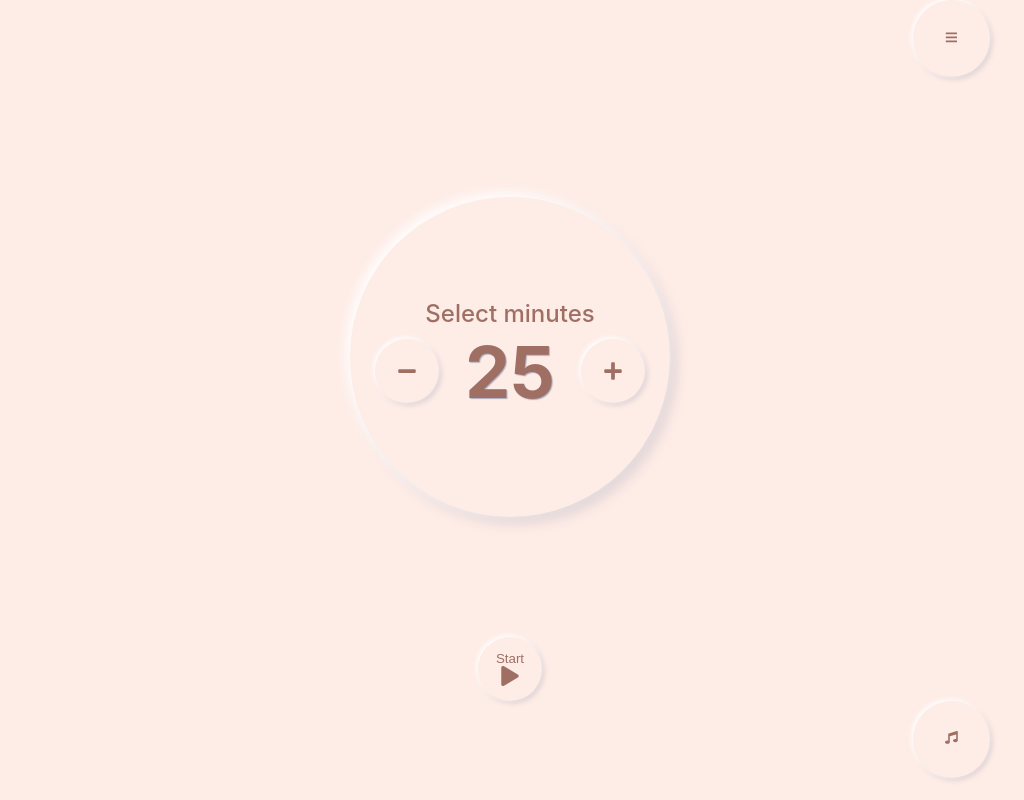
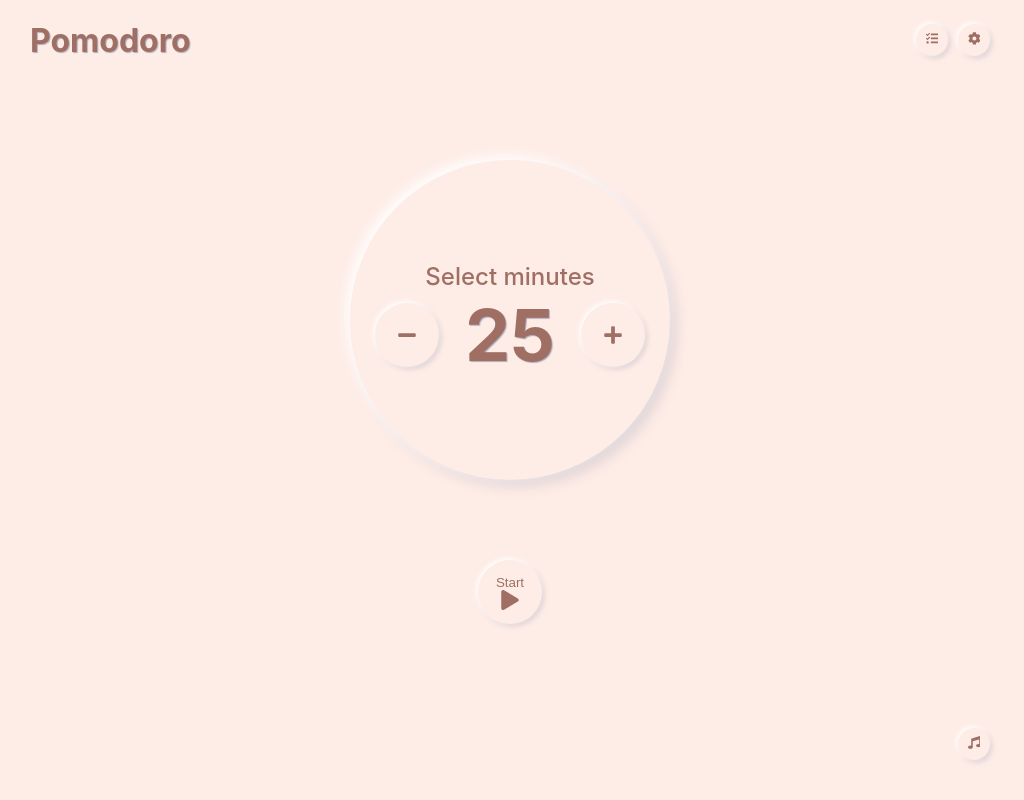
Before and after one commit to itskarelleh/neomorphism-pomodoro, a React (Create React App) app: page / in a window 1280 px wide. Shown: the whole page, without its empty margins (130-1154 px from the left). Built offline with nearby package versions, Linux system fonts and the light colour scheme.

Commit message:
Updates to SCSS

```diff
--- a/src/App.scss
+++ b/src/App.scss
@@ -20,9 +20,9 @@ $sunken-shadow: 6.125px 6.125px 4.083333492279053px 0px #AEAEC033 inset;
 $sunken-highlight: -4.083333492279053px -4.083333492279053px 4.083333492279053px 0px #FFFFFFB2 inset;
 //dimension
 $rounded: 50%;
-$timer-circle: 75vw;
-$btn-size: 15vw;
-$btn-size-small: 6vw;
+$timer-circle: 18rem;
+$btn-size: 4rem;
+$btn-size-small: 2rem;
 $watch: 218px;
 $phone: 320px;
 $small-tablet: 600px;
@@ -54,6 +54,13 @@ h6 {
   display: flex;
   align-items: center;
   justify-content: flex-end;
+  width: 100%;
+}
+
+.flex-space {
+  display: flex;
+  align-items: center;
+  justify-content: space-between;
   width: 100%;
 }
 
@@ -102,9 +109,9 @@ h6 {
     filter: drop-shadow(1px 1px 1px #aeaec0);
 }
 
-.timer {
+#timer {
   @extend .flex-center;
-  height: 70%;
+  height: 60%;
   width: 100%;
 }
 
@@ -114,10 +121,14 @@ h6 {
 
 .controls {
   width: 100%;
-  .timer-controls {
-    display: flex;
-    justify-content: space-evenly;
-  }
+
+}
+
+.timer-controls {
+  width: 75%;
+  display: flex;
+  justify-content: space-evenly;
+  margin: 0 auto;
 }
 
 .timer-container {
@@ -147,6 +158,14 @@ h6 {
   border-radius: inherit;
   width: 100%;
   height: 100%;
+}
+
+#controls {
+  width: 100%;
+  height: 25%;
+  display: flex;
+  flex-direction: column;
+  justify-content: space-between;
 }
 
 .btn-inner {
@@ -189,7 +208,7 @@ h6 {
 
 .btn-long {
   @extend .timer-btn;
-  height: 15vw;
+  height: 15rem;
   min-width: 100%;
   background: none;
   border-radius: 50px;
@@ -214,8 +233,8 @@ h6 {
 
 .btn-small {
   @extend .raised-soft;
-  width: 6vw;
-  height: 6vw;
+  width: $btn-size-small;
+  height: $btn-size-small;
   font-size: 0.8rem;
   background: none;
   border: none;
@@ -258,13 +277,23 @@ h6 {
   background: $primary;
 }
 
+#header {
+  height: 10%;
+  button {
+    margin-right: 10px;
+  }
+
+  :last-child {
+    margin: 0px;
+  }
+}
+
 #menu-head {
   margin-left: 25px;
 }
 
 #brand-title {
-    color: $primary;
-    margin-left: 25px;
+    color: $text;
     font-size: 2rem;
     @extend .raised-text;
 }
@@ -281,10 +310,10 @@ h6 {
     width: 50vw;
   }
 
-  .timer-btn {
-    height: 12vw;
-    width:12vw
-  }
+  // .timer-btn {
+  //   height: 12vw;
+  //   width:12vw
+  // }
 }
 
 @media (min-width: $tablet) and (max-width: $laptop) {
@@ -293,10 +322,10 @@ h6 {
     width: 45vw;
   }
 
-  .timer-btn {
-    width: 8vw;
-    height: 8vw;
-  }
+  // .timer-btn {
+  //   width: 8vw;
+  //   height: 8vw;
+  // }
 }
 
 @media screen and (min-width: $laptop) and (max-width: $desktop){
@@ -305,10 +334,10 @@ h6 {
     width: 25vw;
   }
 
-  .timer-btn {
-    width: 5vw;
-    height: 5vw;
-  }
+  // .timer-btn {
+  //   width: 5vw;
+  //   height: 5vw;
+  // }
 }
 
 @media screen and (min-width: $desktop) {
--- a/src/components/Pomodoro.js
+++ b/src/components/Pomodoro.js
@@ -2,11 +2,7 @@ import React, { useState, useEffect } from 'react';
 import TimerDisplay from './displays/TimerDisplay';
 import AudioButton from './inputs/AudioButton';
 import { InitialControls, TimerRunningControls } from './inputs/ButtonGroups';
-
-const sessionTimes = [
-    { type: "Running", min: 15, default:25, max: 60 },
-    { type: "Break", min: 5, default: 5, max: 15 }
-];
+import { sessionTimes } from '../enums';
 
 export default function Pomodoro() {
 
@@ -14,16 +10,16 @@ export default function Pomodoro() {
     const [ running, setRunning ] = useState(false);
     const [ time, setTime ] = useState(sessionTimes[0].default);
     const [ sessionType, setSessionType ] = useState(null);
-    const [ sound, setSound ] = useState(null);
+    const [ sound, setSound ] = useState('');
+    // const [ audio ] = useState(new Audio())
+    var audio = new Audio(sound);
 
-    var audio = new Audio(sound);
+    audio.load();
 
     const startTimer = () => {
         setRunning(true);
         setTimerInterval(setInterval(tick, 1000));
-        if(sound !== null) {
-            audio.play();
-        }
+        audio.play();
         if(!sessionType) {
             setTime(prev => time > 0 ? (prev * 60) : sessionTimes[0].default);
         } else {
@@ -32,10 +28,21 @@ export default function Pomodoro() {
         setSessionType(prev => !prev ? sessionTimes[0].type : prev);
     }
 
+    const stopSound = () => {
+        setSound('');
+        audio.src = '';
+        audio.pause();
+        audio.currentTime = 0;
+    }
+
     const stopTimer = () => {
         clearInterval(timerInterval);
         setTimerInterval(null);
         setRunning(false);
+        audio.src = '';
+        audio.currentTime = 0;
+        setSound('');
+
         if(time === 0 && sessionType === sessionTimes[0].type) {
             setTime(5);
             setSessionType(sessionTimes[1].type);
@@ -46,6 +53,7 @@ export default function Pomodoro() {
     }
 
     const pauseTimer = () => {
+        audio.pause();
         clearInterval(timerInterval);
         setRunning(false);
         setTime(prev => time > 0 ? (prev) : sessionTimes[0].default);
@@ -83,30 +91,34 @@ export default function Pomodoro() {
         setTime(previousValue => previousValue - 1);
     }
 
+    const toggleSound = () => {
+    }
+
     useEffect(() => {
+        if(audio.currentTime === 0 && time > 0) {
+            audio.loop = true;
+        }
 
         if(time === 0) {
             stopTimer();
-            // audio.pause;
         }
-
-    }, [sound]);
+    });
 
     return (
         <>
-           <div className="timer">
+           <div id="timer">
            <TimerDisplay time={time} setTime={setTime}
             sessionType={sessionType}
             isRunning={running} />
            </div>
-           <div className="controls">
+           <div id="controls">
                {running ? <TimerRunningControls stop={stopTimer}
                play={togglePausePlay} reset={resetTimer} running={running}
                 /> :
                 <InitialControls sessionType={sessionType}
                 start={startTimer} reset={resetTimer} />}
                <div className="settings">
-                    <AudioButton setSound={setSound} />
+                    <AudioButton sound={sound} setSound={setSound} />
                 </div>
            </div>
         </>
--- a/src/components/displays/Menu.js
+++ b/src/components/displays/Menu.js
@@ -1,29 +1,51 @@
 import React, { useState } from 'react';
 import Button from '../inputs/Button';
-import { FaBars, FaTimes } from 'react-icons/fa';
+import { FaTasks, FaCog, FaTimes } from 'react-icons/fa';
+import TodoList from './TodoList';
 
-const MenuContainer = ({ handleClick }) => (
+const MenuContainer = ({ handleClick, children }) => (
     <div id="menu">
         <div id="menu-head" className="flex-start">
-        <div className="icon">
-            <FaTimes onClick={handleClick} />
+            <div className="icon">
+                <FaTimes onClick={handleClick} />
+            </div>
+            {/* <h1 id="brand-title" style={{ marginLeft: '25px'}}>Pomodoro</h1> */}
         </div>
-        <h1 id="brand-title"
-        style={{ marginLeft: '25px'}}>Pomodoro</h1>
+        <div className="menu-content">
+            {children}
         </div>
     </div>
 )
 
-export default function Menu() {
+const MenuButton = ({ icon, children }) => {
     const [ open, setOpen ] = useState(false);
     const toggleOpen = () => setOpen(!open);
 
     return (
-        <header className="flex-end">
-            {open && <MenuContainer handleClick={toggleOpen}/> }
-            <Button handleClick={toggleOpen}>
-                <FaBars />
-            </Button>
+        <>
+        {open &&
+        <MenuContainer handleClick={toggleOpen}>
+            {children}
+        </MenuContainer> }
+        <Button handleClick={toggleOpen} icon={icon} />
+        </>
+    )
+}
+
+export default function Menu() {
+
+    return (
+        <header id="header" className="flex-space">
+            <h1 id="brand-title">Pomodoro</h1>
+            <div>
+                <MenuButton icon={<FaTasks />}>
+                    <h3 className="raised-text">Tasks</h3>
+                    <TodoList />
+                </MenuButton>
+                <MenuButton icon={<FaCog />}>
+                    <h3 className="raised-text">Settings</h3>
+                </MenuButton>
+            </div>
         </header>
     )
 }
--- /dev/null
+++ b/src/components/displays/TodoList.js
@@ -0,0 +1,35 @@
+import React, { useState } from 'react';
+import { FaPen } from 'react-icons/fa';
+import { presetListItems } from '../../enums';
+
+const ListItem =  ({ id, label, setLabel }) => {
+
+    const [ open, setOpen ] = useState(false);
+
+    const toggleOpen = () => setOpen(!open);
+    const handleInput = (ev) => setLabel(ev.target);
+
+    return (
+        <div className="list-item-todo" id={`li-${id}`}>
+            <div className="li-content">
+                <input type="checkbox" />
+                {open ? <input type="text"  /> : <p>{label}</p>}
+                <FaPen onClick={toggleOpen}/>
+            </div>
+        </div>
+    )
+}
+
+
+function TodoList() {
+
+    return (
+        <>
+            {presetListItems && presetListItems.map((item) => (
+                <ListItem label={item.label} id={item.id} />
+            ))}
+        </>
+    )
+}
+
+export default TodoList;
--- a/src/components/inputs/AudioButton.js
+++ b/src/components/inputs/AudioButton.js
@@ -2,19 +2,14 @@ import React, { useState } from 'react';
 import Button from './Button';
 import { FaMusic, FaTimes } from "react-icons/fa";
 import { soundOptions } from "../../enums";
-import useSound from 'use-sound';
-import PropTypes from 'prop-types';
-
 
 const SoundsList = ({ setSelected }) => {
 
-    // const [ selected, setSelected ] = useState(null);
-    // const [ play ] = useSound(selected);
-
     return (
         <ul className="sound-options">
-            {soundOptions && soundOptions.map((option) => (
-                <li role="button" onClick={setSelected(option.audio)}
+            {soundOptions && soundOptions.map((option,index) => (
+                <li key={index} role="button"
+                onClick={setSelected(option.audio)}
                 id={`sound-${option.name}`}>
                     {option.icon}
                     {option.name}
@@ -24,13 +19,16 @@ const SoundsList = ({ setSelected }) => {
     )
 }
 
-const AudioButton = ({ setSound }) => {
+const AudioButton = ({ sound, setSound }) => {
 
     const [ open, setOpen ] = useState(false);
+    let audioObj = new Audio(sound);
+
     const toggleOpen = () => setOpen(!open);
+
     return (
         <div className="flex-end">
-            {open ?  <SoundsList setSelected={setSound} /> : null }
+            {open ?  <SoundsList setSelected={setSound} audioObj={audioObj} /> : null }
             <Button handleClick={toggleOpen}>
                 {open ? <FaTimes /> : <FaMusic /> }
             </Button>
--- a/src/enums.js
+++ b/src/enums.js
@@ -1,11 +1,12 @@
-import { FaVolumeMute, FaTree, FaFire } from "react-icons/fa";
+import { FaVolumeMute, FaTree, FaFire, FaWater } from "react-icons/fa";
 import FireSound from 'assets/fire.mp3';
 import NatureSound from 'assets/nature.mp3';
-
+import OceanSound from 'assets/ocean.mp3'
 const soundOptions = [
-    { name: "Silent", icon: <FaVolumeMute />, audio: null },
+    { name: "Silent", icon: <FaVolumeMute />, audio: '' },
     { name: "Nature", icon: <FaTree />, audio: NatureSound },
-    { name: "Fire", icon: <FaFire />, audio: FireSound }
+    { name: "Fire", icon: <FaFire />, audio: FireSound },
+    { name: "Ocean", icon: <FaWater />, audio: OceanSound }
 ];
 
 const sessionTimes = [
@@ -13,4 +14,10 @@ const sessionTimes = [
     { type: "Break", min: 5, default: 5, max: 15 }
 ];
 
-export { sessionTimes, soundOptions };
+const presetListItems = [
+    { id: 1, label: "Water plants", isComplete: false },
+    { id: 2, label: "Meeting with team at 9AM", isComplete: false },
+    { id: 3, label: "Use pomodoro for increased producivity", isComplete: true }
+]
+
+export { sessionTimes, soundOptions, presetListItems };
```
Also changed, not shown: src/components/inputs/ButtonGroups.js (+0 -24 lines), src/components/inputs/ToggleSwitch.js (added, +14 -0 lines), src/functions.js (added).
